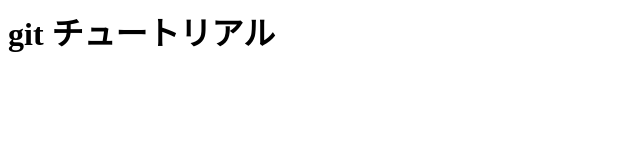
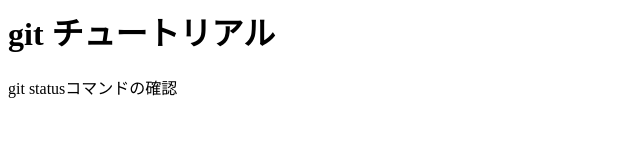
Before and after one commit to hoshito-kishi/tutorial_of_git, a plain HTML site: page index.html in a window 1280 px wide. Shown: the whole page, without its empty margins (0-640 px from the left). Drawn offline with Linux system fonts and the light colour scheme.

Commit message:
git statusコマンドの確認

```diff
--- a/index.html
+++ b/index.html
@@ -1 +1,2 @@
 <h1>git チュートリアル</h1>
+<p>git statusコマンドの確認</p>
```
